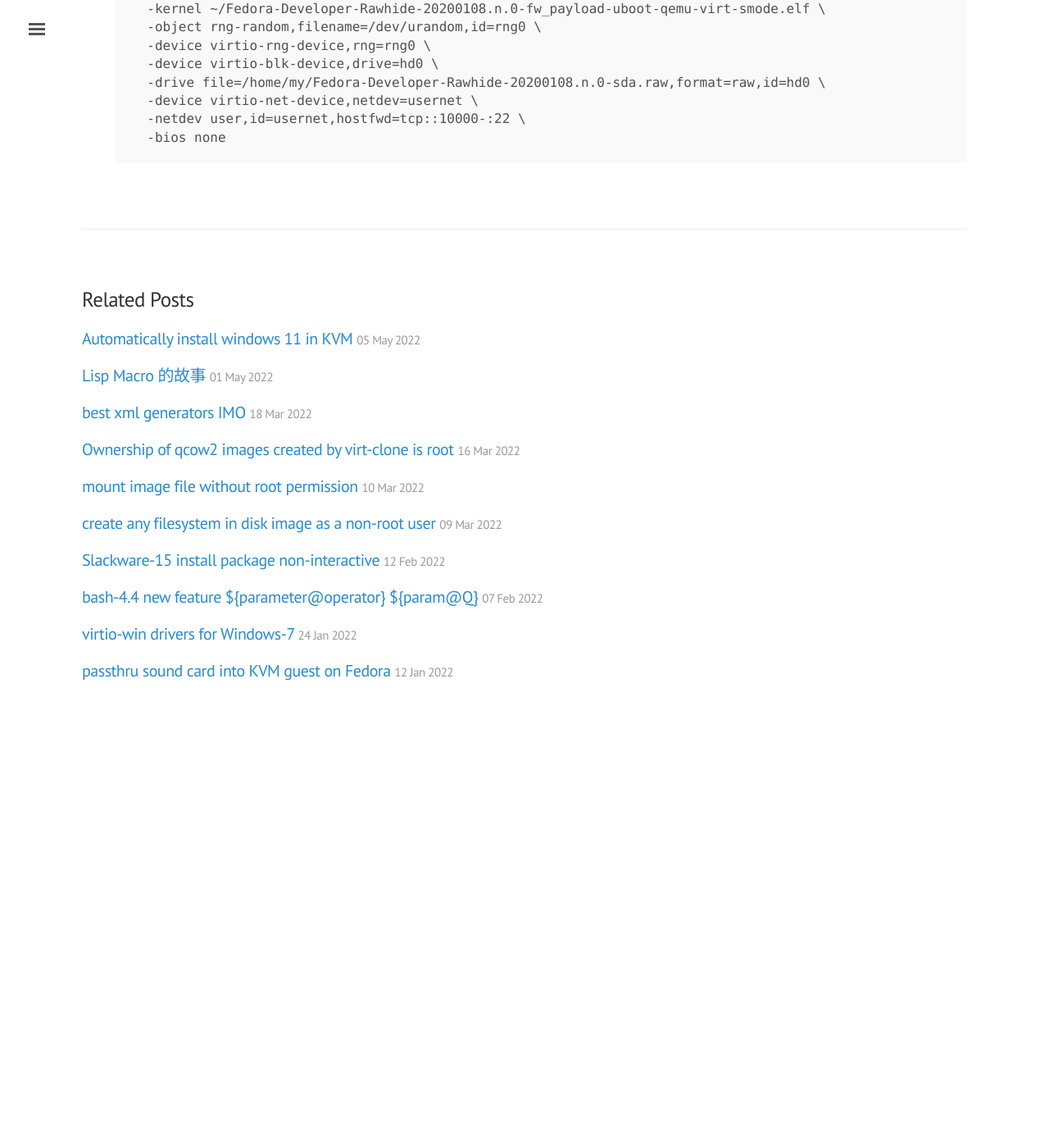
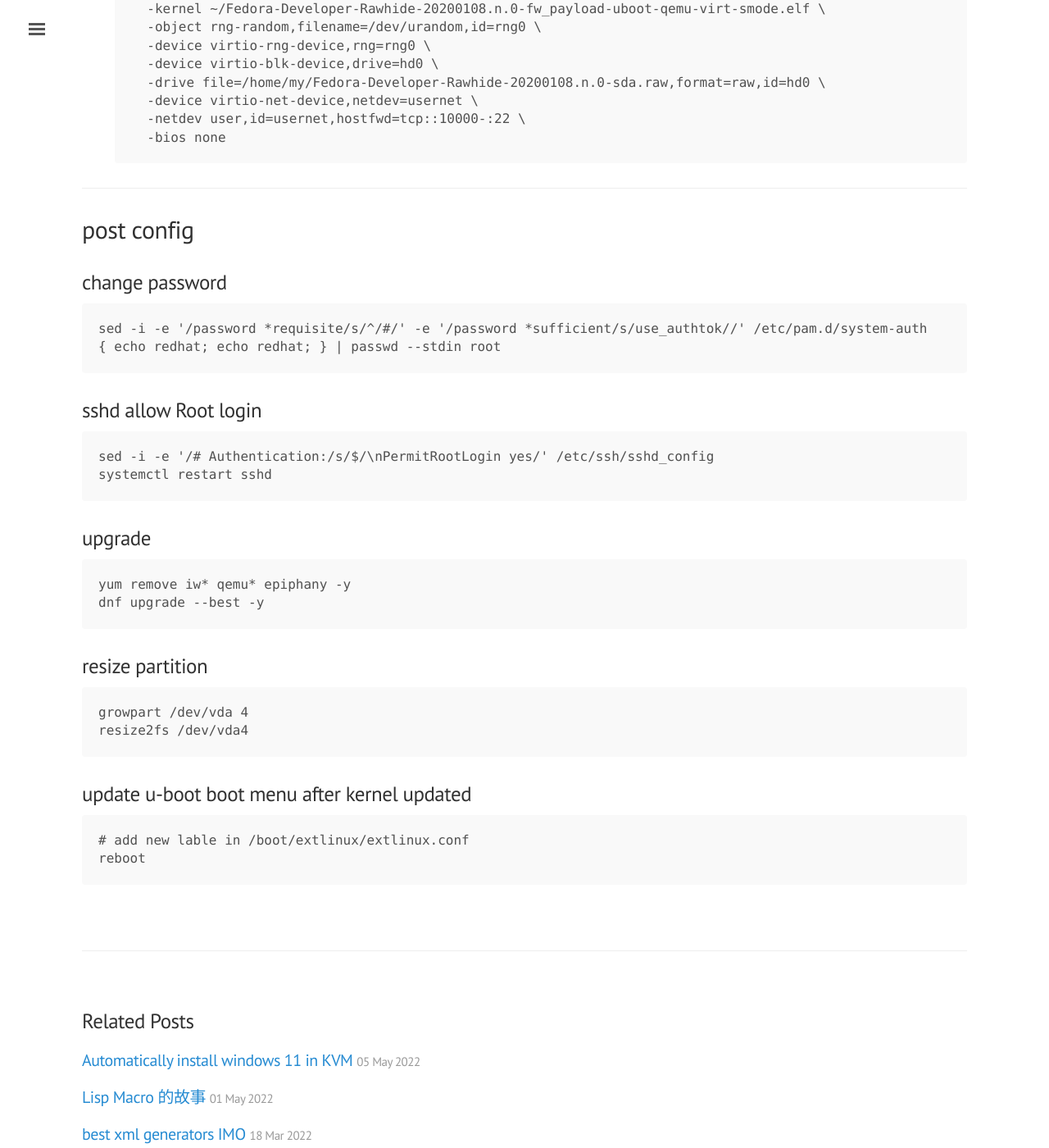
Before and after one commit to tcler/tcler.github.io, a Jekyll site: the page built from _posts/2022-08-20-start-fedora-riscv64-VM-on-fedora-x86_64-host.md, in a window 1280 px wide and 1400 px high, scrolled down 1833 px. Shown: the whole window at 82% size. Built offline with Jekyll 4.4.1, drawn with Linux system fonts in a browser that asks for light colours; before the commit the page ends 2724 px from its top, so only the background shows below that.

Commit message:
Update 2022-08-20-start-fedora-riscv64-VM-on-fedora-x86_64-host.md

````diff
--- a/_posts/2022-08-20-start-fedora-riscv64-VM-on-fedora-x86_64-host.md
+++ b/_posts/2022-08-20-start-fedora-riscv64-VM-on-fedora-x86_64-host.md
@@ -68,3 +68,37 @@ qemu-system-riscv64 \
     -netdev user,id=usernet,hostfwd=tcp::10000-:22 \
     -bios none
 ```
+
+
+---
+## post config
+
+### change password
+```
+sed -i -e '/password *requisite/s/^/#/' -e '/password *sufficient/s/use_authtok//' /etc/pam.d/system-auth
+{ echo redhat; echo redhat; } | passwd --stdin root
+```
+
+### sshd allow Root login
+```
+sed -i -e '/# Authentication:/s/$/\nPermitRootLogin yes/' /etc/ssh/sshd_config
+systemctl restart sshd
+```
+
+### upgrade
+```
+yum remove iw* qemu* epiphany -y
+dnf upgrade --best -y
+```
+
+### resize partition
+```
+growpart /dev/vda 4
+resize2fs /dev/vda4
+```
+
+### update u-boot boot menu after kernel updated
+```
+# add new lable in /boot/extlinux/extlinux.conf
+reboot
+```
````
